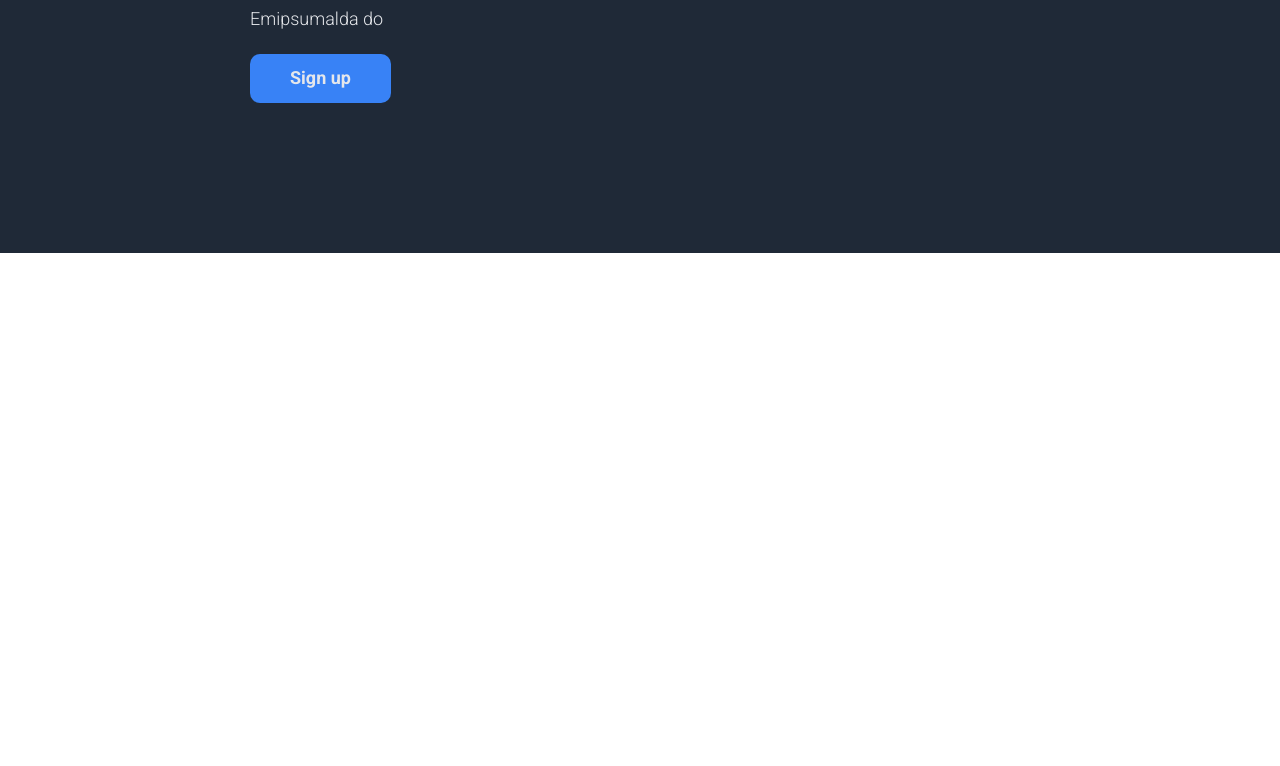
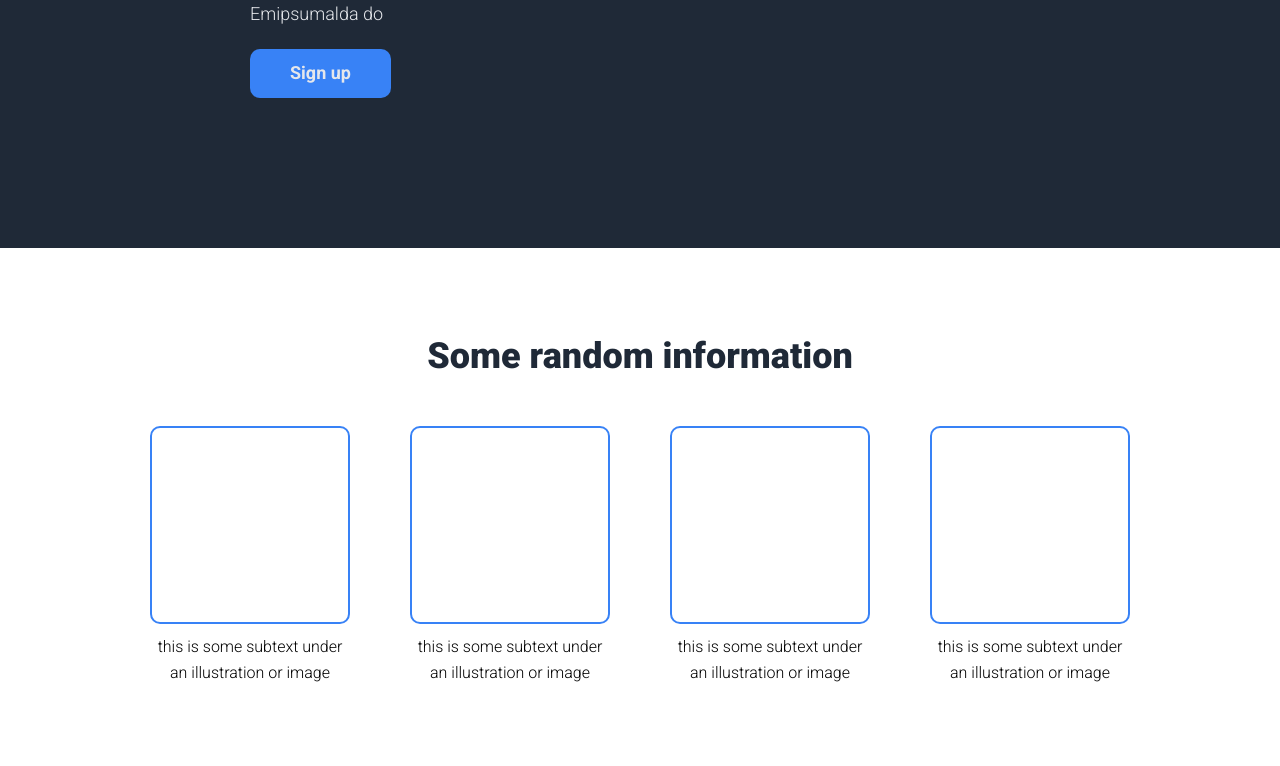
Before and after one commit to lamideolaniyan/TOP-landingpage, a plain HTML site: page index.html in a window 1280 px wide. Shown: the part 634-1400 px from the top of the page. Before the commit the page ends 887 px from the top, so only its background shows below. Drawn offline with Linux system fonts and the light colour scheme.

Commit message:
designed the information section

```diff
--- a/index.html
+++ b/index.html
@@ -44,6 +44,35 @@
 					<span>this is a placeholder for an image</span>
 				</div>
 			</section>
+			<section class="info">
+				<h3 class="info__heading">Some random information</h3>
+				<div class="info__figure--container">
+					<figure class="info__figure--box">
+						<span class="info__figure--img"> </span>
+						<figcaption class="info__figure--caption">
+							this is some subtext under an illustration or image
+						</figcaption>
+					</figure>
+					<figure class="info__figure--box">
+						<span class="info__figure--img"> </span>
+						<figcaption class="info__figure--caption">
+							this is some subtext under an illustration or image
+						</figcaption>
+					</figure>
+					<figure class="info__figure--box">
+						<span class="info__figure--img"> </span>
+						<figcaption class="info__figure--caption">
+							this is some subtext under an illustration or image
+						</figcaption>
+					</figure>
+					<figure class="info__figure--box">
+						<span class="info__figure--img"> </span>
+						<figcaption class="info__figure--caption">
+							this is some subtext under an illustration or image
+						</figcaption>
+					</figure>
+				</div>
+			</section>
 		</main>
 		<footer class="footer"></footer>
 	</body>
--- a/style.css
+++ b/style.css
@@ -69,10 +69,11 @@ body {
 }
 
 .hero__heading {
-	font-size: 6.2rem;
+	font-size: 6.8rem;
 	color: #f9faf8;
-	font-weight: 900;
+	font-weight: 700;
 	line-height: 1;
+	letter-spacing: 2px;
 }
 
 .hero__text {
@@ -104,3 +105,45 @@ body {
 	padding: 10rem 25rem;
 	color: #fff;
 }
+
+.info {
+	display: flex;
+	flex-direction: column;
+	justify-content: center;
+	align-items: center;
+	gap: 4rem;
+	padding: 8rem 35rem;
+}
+
+.info__heading {
+	font-size: 3.6rem;
+	font-weight: 900;
+	color: #1f2937;
+}
+
+.info__figure--container {
+	display: flex;
+	align-items: center;
+	gap: 6rem;
+}
+
+.info__figure--box {
+	display: flex;
+	flex-direction: column;
+	justify-content: center;
+	align-items: center;
+	gap: 1rem;
+	height: 26rem;
+	width: 20rem;
+}
+.info__figure--img {
+	display: inline-block;
+	border: 2px solid #3882f6;
+	border-radius: 1rem;
+	width: 100%;
+	height: 100%;
+}
+.info__figure--caption {
+	display: inline-block;
+	text-align: center;
+}
```
